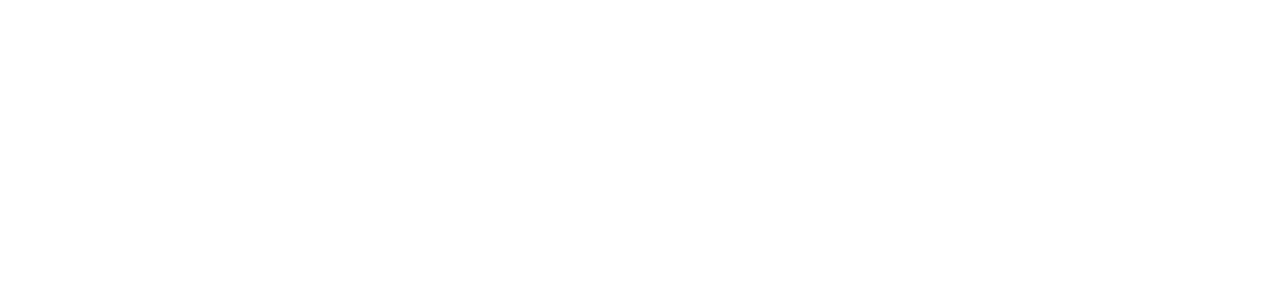
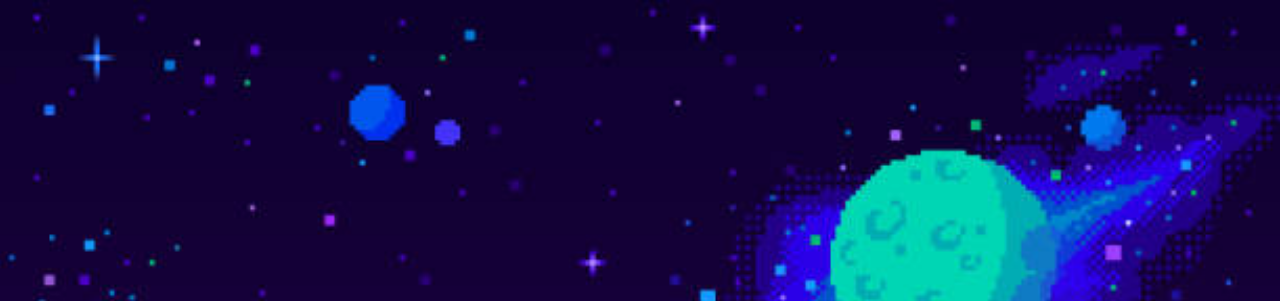
Before and after one commit to GalaxyOfKnowledge/calculator, a plain HTML site: page index (6).html in a window 1280 px wide. Shown: the top 301 px of the page. Drawn offline with Linux system fonts and the light colour scheme.

Commit message:
Update index (6).html

```diff
--- a/index (6).html
+++ b/index (6).html
@@ -11,7 +11,7 @@
             font-family: Arial, sans-serif;
             color: white;
             text-align: center;
-            background-image: file;(background.jpg) /* Replace with your space background image URL */
+            background-image: url('https://github.com/GalaxyOfKnowledge/calculator/blob/main/space-background.jpg'); /* Replace with your space background image URL */
             background-size: cover;
             background-position: center;
             display: flex;
```
